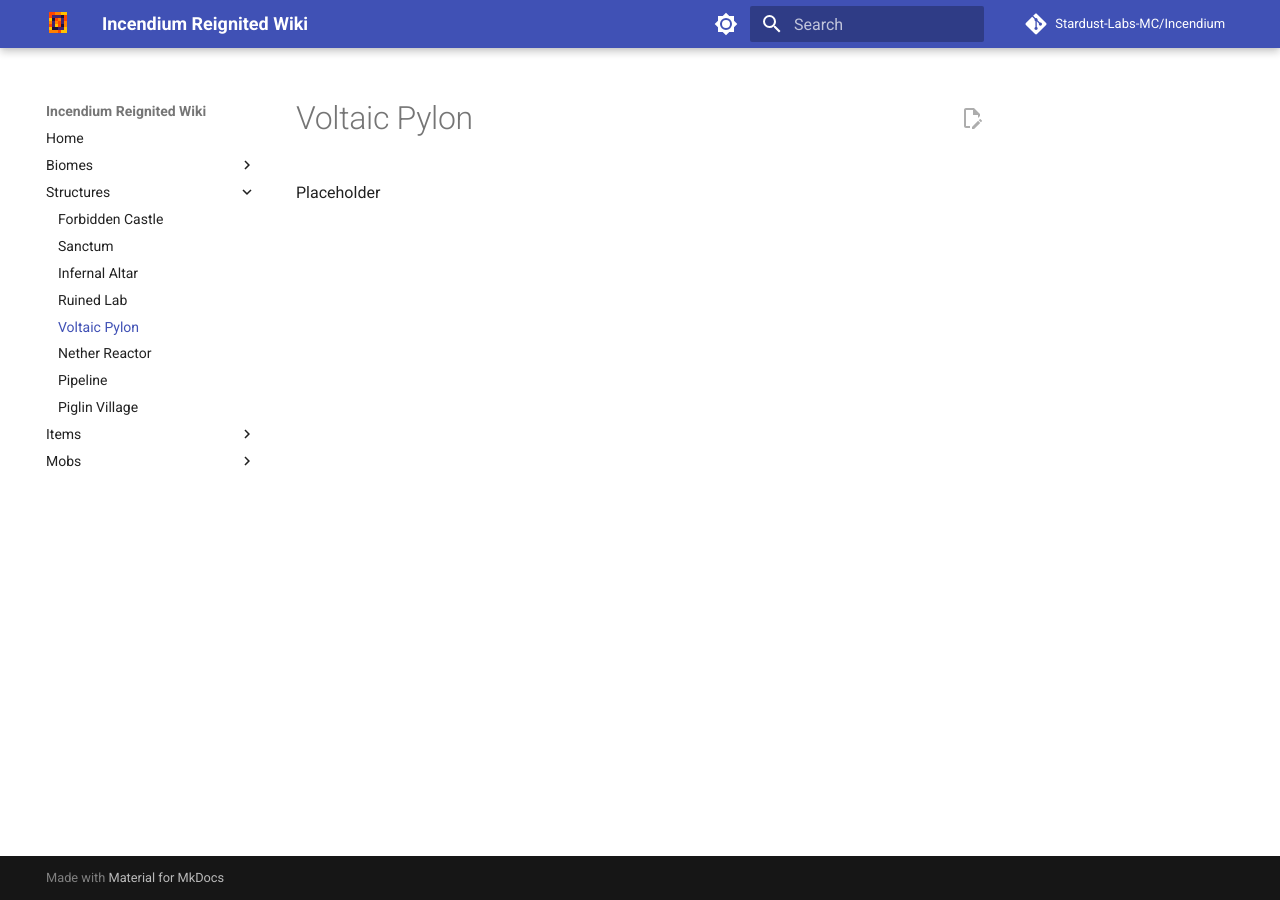
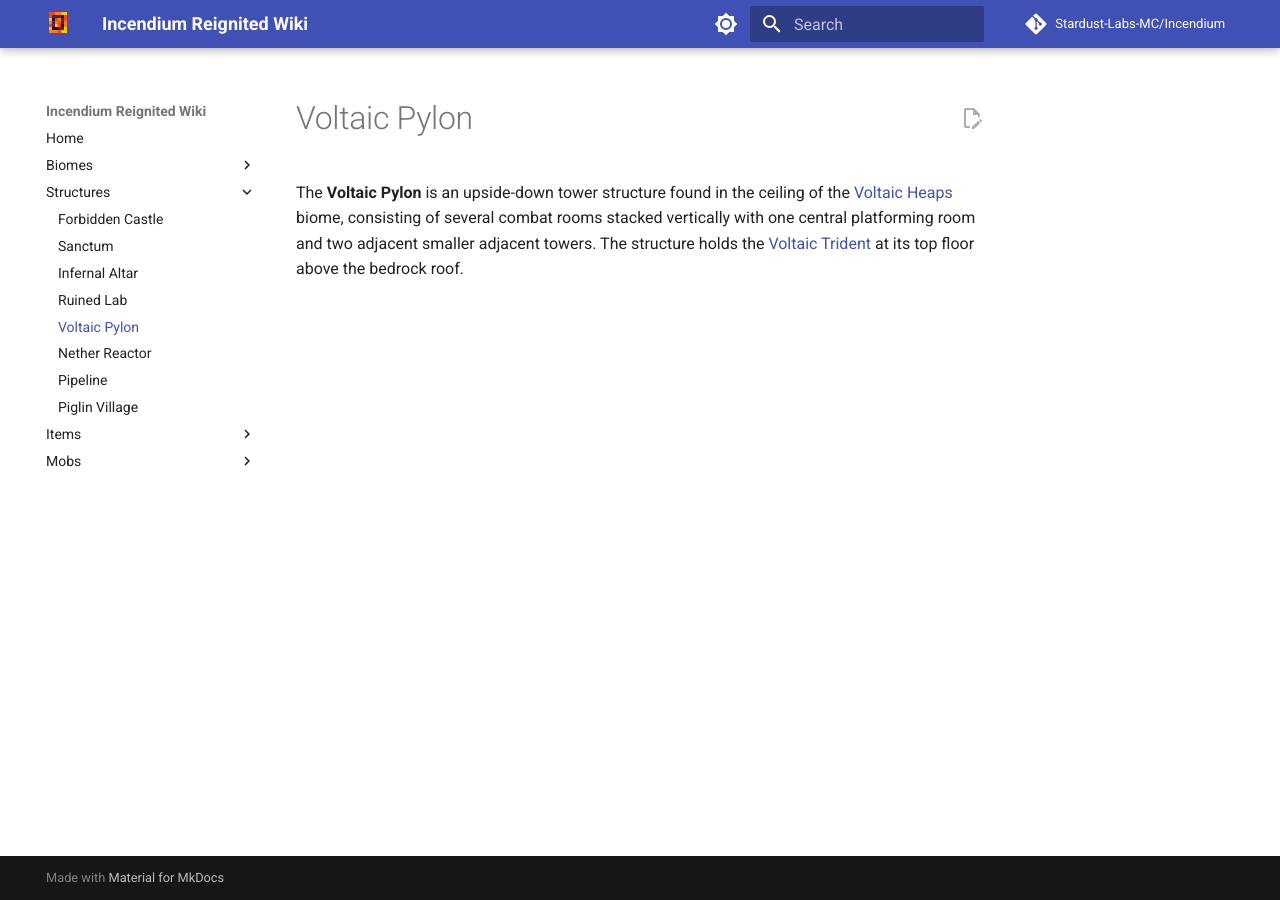
Before and after one commit to Stardust-Labs-MC/incendium-wiki, an MkDocs documentation site: the page built from docs/structures/voltaic-pylon.md, in a window 1280 px wide. Built offline with MkDocs 1.6.1 and Material for MkDocs 9.7.7, drawn with Linux system fonts in a browser that asks for light colours; comment, search, counter and statistics services are not loaded.

Commit message:
Update voltaic-pylon.md

```diff
--- a/docs/structures/voltaic-pylon.md
+++ b/docs/structures/voltaic-pylon.md
@@ -1,3 +1,3 @@
 # Voltaic Pylon
 
-Placeholder
+The **Voltaic Pylon** is an upside-down tower structure found in the ceiling of the [Voltaic Heaps](https://stardust-labs-mc.github.io/incendium-wiki/biomes/voltaic-heap/) biome, consisting of several combat rooms stacked vertically with one central platforming room and two adjacent smaller adjacent towers. The structure holds the [Voltaic Trident](https://stardust-labs-mc.github.io/incendium-wiki/items/voltaic-trident/) at its top floor above the bedrock roof.
```
